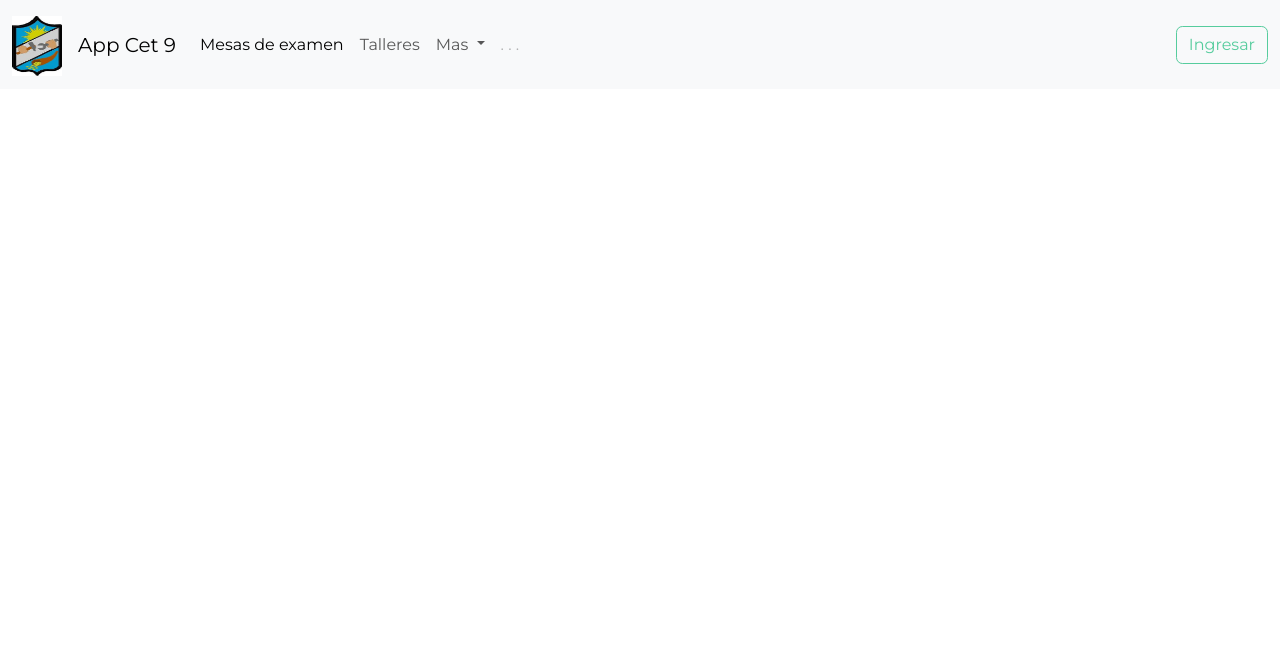
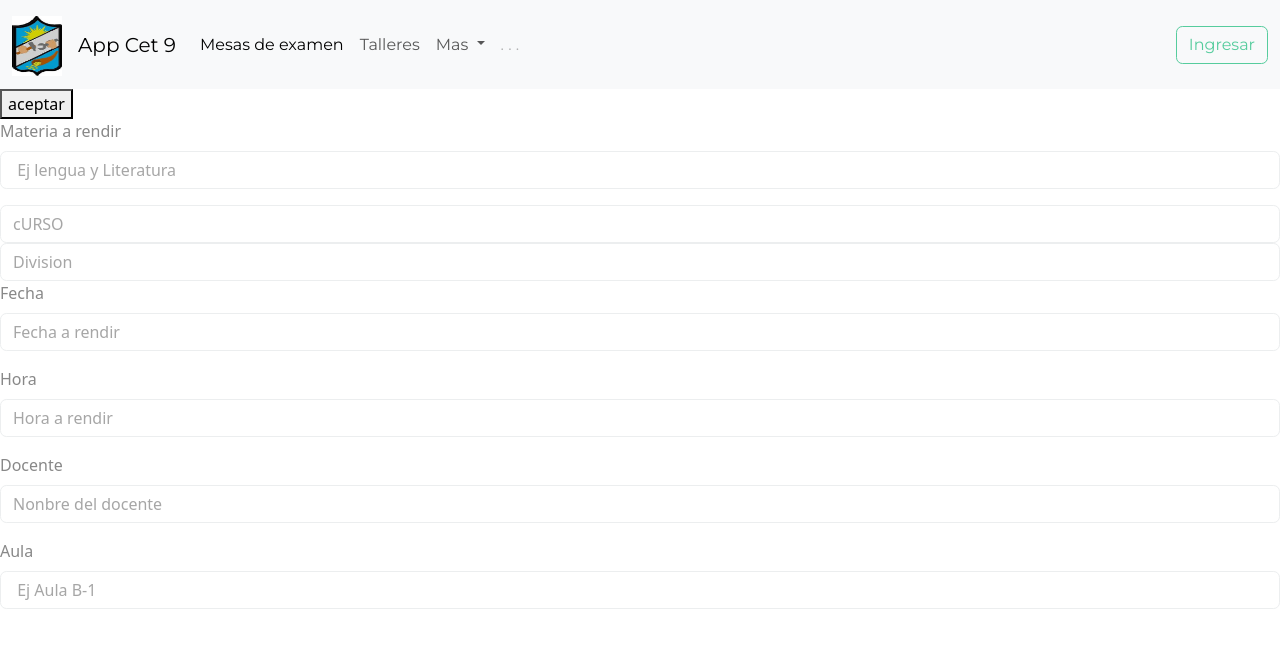
Before and after one commit to cet9/cet9-mesas, a Vue app: page / in a window 1280 px wide. Shown: the top 648 px of the page. Built offline with nearby package versions, Linux system fonts and the light colour scheme.

Commit message:
Subo formulario mesa

```diff
--- a/src/App.vue
+++ b/src/App.vue
@@ -1,17 +1,19 @@
 <template>
   <Menu/>
   <HelloWorld msg="Inscripción a mesas"/>
-
+  <Mesa/>
 </template>
 
 <script>
 import HelloWorld from './components/HelloWorld.vue'
 import Menu from './components/Menu.vue'
+import Mesa from './components/Mesa.vue'
 export default {
   name: 'App',
   components: {
     HelloWorld,
-    Menu
+    Menu,
+    Mesa
   }
 }
 </script>
--- a/src/components/HelloWorld.vue
+++ b/src/components/HelloWorld.vue
@@ -1,4 +1,5 @@
 <template>
+ <button >aceptar</button>
 
 
 </template>
--- /dev/null
+++ b/src/components/Mesa.vue
@@ -0,0 +1,49 @@
+<template>
+
+<div class="mb-3">
+  <label for="exampleFormControlInput1" class="form-label">Materia a rendir</label>
+  <input type="email" class="form-control" id="exampleFormControlInput1" placeholder=" Ej lengua y Literatura">
+</div>
+
+<input class="form-control" type="text" placeholder="cURSO" aria-label="default input example">
+
+<input class="form-control" type="text" placeholder="Division" aria-label="default input example">
+
+
+
+
+
+
+
+<div class="mb-3">
+  <label for="exampleFormControlInput1" class="form-label">Fecha</label>
+  <input type="email" class="form-control" id="exampleFormControlInput1" placeholder="Fecha a rendir">
+</div>
+
+<div class="mb-3">
+  <label for="exampleFormControlInput1" class="form-label">Hora</label>
+  <input type="email" class="form-control" id="exampleFormControlInput1" placeholder="Hora a rendir">
+</div>
+
+<div class="mb-3">
+  <label for="exampleFormControlInput1" class="form-label">Docente</label>
+  <input type="email" class="form-control" id="exampleFormControlInput1" placeholder="Nonbre del docente">
+</div>
+
+<div class="mb-3">
+  <label for="exampleFormControlInput1" class="form-label">Aula</label>
+  <input type="email" class="form-control" id="exampleFormControlInput1" placeholder=" Ej Aula B-1">
+</div>
+
+
+
+</template>
+
+<script>
+export default {
+  name: 'Mesa',
+  props: {
+    msg: String
+  }
+}
+</script>
```
Also changed, not shown: 1 other file (tests, documents, lock files or other folders).
